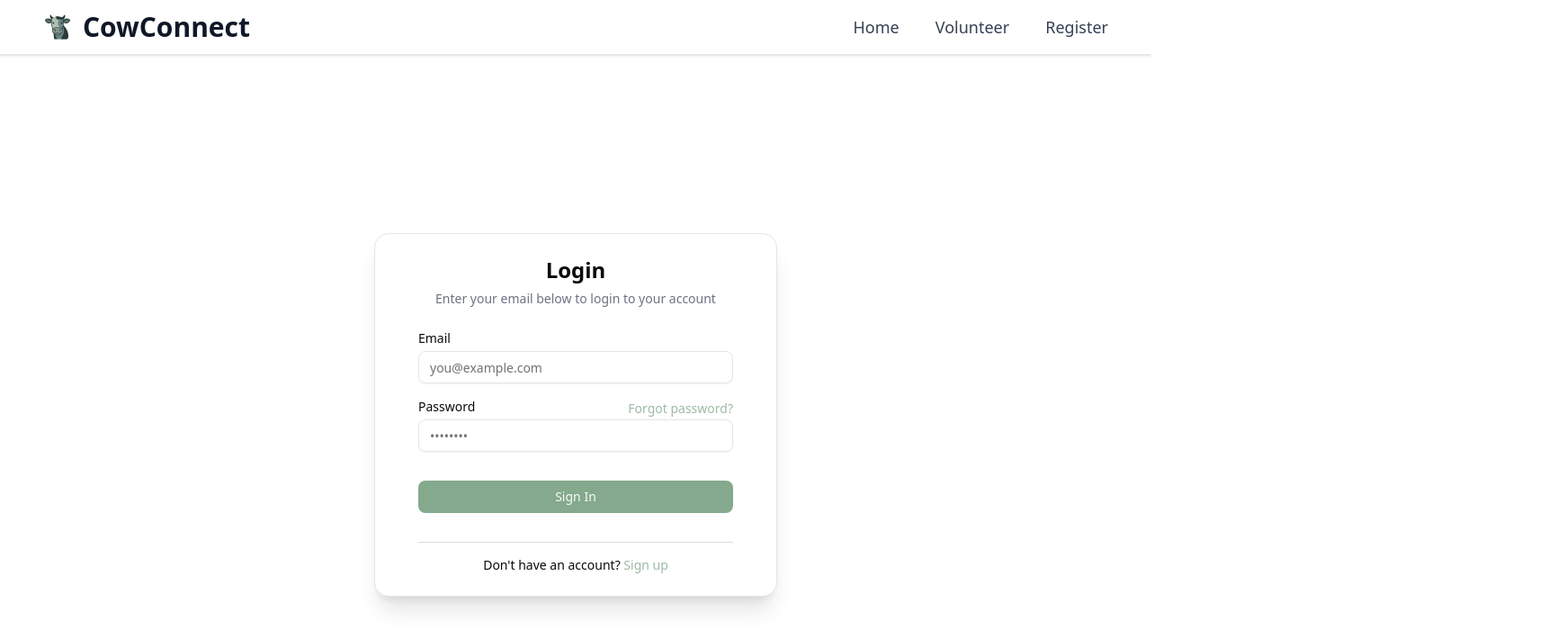
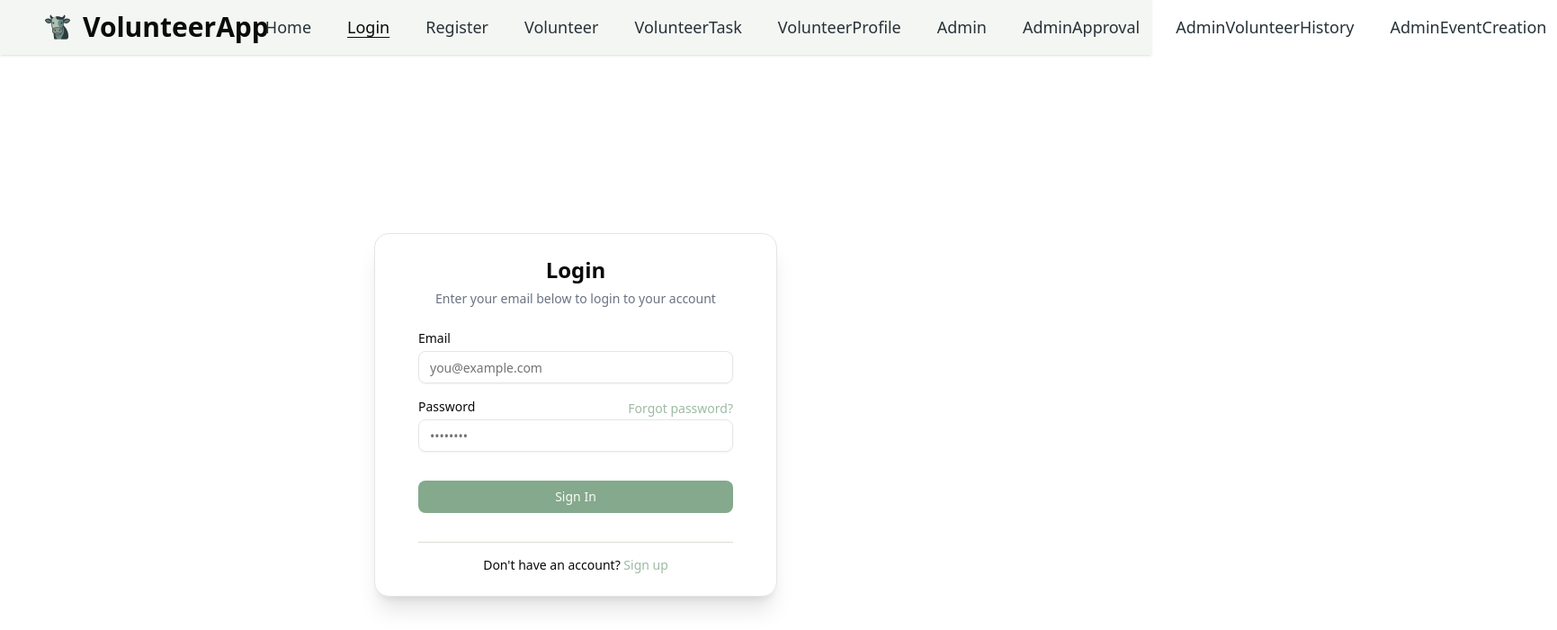
Before and after one commit to adamgj3030/volunteer-app, a React (Vite) app in the folder frontend/: page /login in a window 1280 px wide. Shown: the top 700 px of the page at 90% size, 1731 px wide, since content can reach past the window. Built offline with nearby package versions, Linux system fonts and the light colour scheme.

Commit message:
updated color

```diff
--- a/frontend/src/App.tsx
+++ b/frontend/src/App.tsx
@@ -22,9 +22,9 @@ function App() {
           <Route path="/volunteer" element={<VolunteerLanding/>}></Route>
           <Route path="/volunteer/task" element={<TaskList/>}></Route>
           <Route path="/volunteer/manage" element={<ProfileForm/>}></Route>
-          <Route path="/volunteer/history" element={<VolunteerHistory/>}></Route>
           <Route path="/admin" element={<AdminLanding/>}></Route>
           <Route path="/admin/approval" element={<AdminManage/>}></Route>
+          <Route path="/admin/history" element={<VolunteerHistory/>}></Route>
           <Route path="/admin/event/creation" element={<EventForm/>}></Route>
         </Routes>
       </main>
--- a/frontend/src/components/Navbar.tsx
+++ b/frontend/src/components/Navbar.tsx
@@ -3,12 +3,19 @@ import { Link, useLocation } from 'react-router-dom';
 import { Menu } from 'lucide-react';
 import { Sheet, SheetContent, SheetTrigger } from '@/components/ui/sheet';
 import { Button } from '@/components/ui/button';
-import logoImage from '@/images/logo.png'; // Add your image path here
+import logoImage from '@/images/logo.png';
 
 const navItems = [
   { name: 'Home', href: '/' },
+  { name: 'Login', href: '/login' },
+  { name: 'Register', href: '/register' },
   { name: 'Volunteer', href: '/volunteer' },
-  { name: 'Register', href: '/register' }, // Replace with profile when logged in
+  { name: 'VolunteerTask', href: '/volunteer/task' },
+  { name: 'VolunteerProfile', href: '/volunteer/manage' },
+  { name: 'Admin', href: '/admin' },
+  { name: 'AdminApproval', href: '/admin/approval' },
+  { name: 'AdminVolunteerHistory', href: '/admin/history' },
+  { name: 'AdminEventCreation', href: '/admin/event/creation' },
 ];
 
 export default function Navbar() {
@@ -17,53 +24,59 @@ export default function Navbar() {
   const isActive = (href: string) => location.pathname === href;
 
   return (
-    <header className="bg-white border-b border-gray-200 px-12 py-3 flex justify-between items-center shadow-sm">
-      <Link to="/" className="flex items-center gap-3 text-3xl font-semibold text-gray-900 hover:opacity-90">
+    <header className="bg-[var(--color-ash_gray-900)] border-b border-[var(--color-ash_gray-900)] px-8 py-3 flex justify-between items-center shadow-sm">
+      <Link to="/" className="flex items-center gap-3 text-3xl font-semibold text-[--color-dark_slate_gray-400] hover:opacity-90 pl-4 pr-4">
         <img src={logoImage} alt="Logo" className="h-8 w-8 object-contain" />
-        CowConnect
+        VolunteerApp
       </Link>
 
       {/* Desktop Navigation */}
-      <nav className="hidden md:flex gap-10">
-        {navItems.map((item) => (
+      <nav className="hidden md:flex gap-4">
+        {navItems.map((item) => {
+          const isItemActive = isActive(item.href);
+          return (
             <Link
               key={item.name}
               to={item.href}
-            className={`text-lg font-medium transition-colors ${
-              isActive(item.href)
-                ? 'text-primary underline underline-offset-4'
-                : 'text-gray-700 hover:text-primary'
+              className={`text-lg font-medium transition-colors rounded px-3 py-1 ${
+                isItemActive
+                  ? 'text-[--color-cambridge_blue-500] underline underline-offset-4'
+                  : 'text-[var(--color-charcoal-400)] hover:text-[var(--color-cambridge_blue-400)] hover:bg-[var(--color-ash_gray-700)]'
               }`}
             >
               {item.name}
             </Link>
-        ))}
+          );
+        })}
       </nav>
 
       {/* Mobile Navigation */}
       <div className="md:hidden">
         <Sheet>
           <SheetTrigger asChild>
-            <Button variant="ghost" size="icon" className="focus-visible:ring-2 focus-visible:ring-offset-2 focus-visible:ring-primary">
-              <Menu className="h-6 w-6 text-gray-800" />
+            <Button variant="ghost" size="icon" className="focus-visible:ring-2 focus-visible:ring-offset-2 focus-visible:ring-[--color-cambridge_blue-500]">
+              <Menu className="h-6 w-6 text-[--color-dark_slate_gray-400]" />
             </Button>
           </SheetTrigger>
 
-          <SheetContent side="right" className="bg-white">
-            <nav className="flex flex-col gap-6 mt-10 px-6">
-              {navItems.map((item) => (
+          <SheetContent side="right" className="bg-[var(--color-ash_gray-900)] !backdrop-blur-none">
+            <nav className="flex flex-col gap-2 mt-10 px-6">
+              {navItems.map((item) => {
+                const isItemActive = isActive(item.href);
+                return (
                   <Link
                     key={item.name}
                     to={item.href}
-                  className={`text-lg font-medium ${
-                    isActive(item.href)
-                      ? 'text-primary underline underline-offset-4'
-                      : 'text-gray-800 hover:text-primary'
+                    className={`text-lg font-medium rounded px-3 py-2 transition-colors ${
+                      isItemActive
+                        ? 'text-[--color-cambridge_blue-500] underline underline-offset-4'
+                        : 'text-[var(--color-dark_slate_gray-300)] hover:text-[var(--color-cambridge_blue-400)] hover:bg-[var(--color-ash_gray-700)]'
                     }`}
                   >
                     {item.name}
                   </Link>
-              ))}
+                );
+              })}
             </nav>
           </SheetContent>
         </Sheet>
```
Lines whose indentation alone changed are shown as unchanged.
